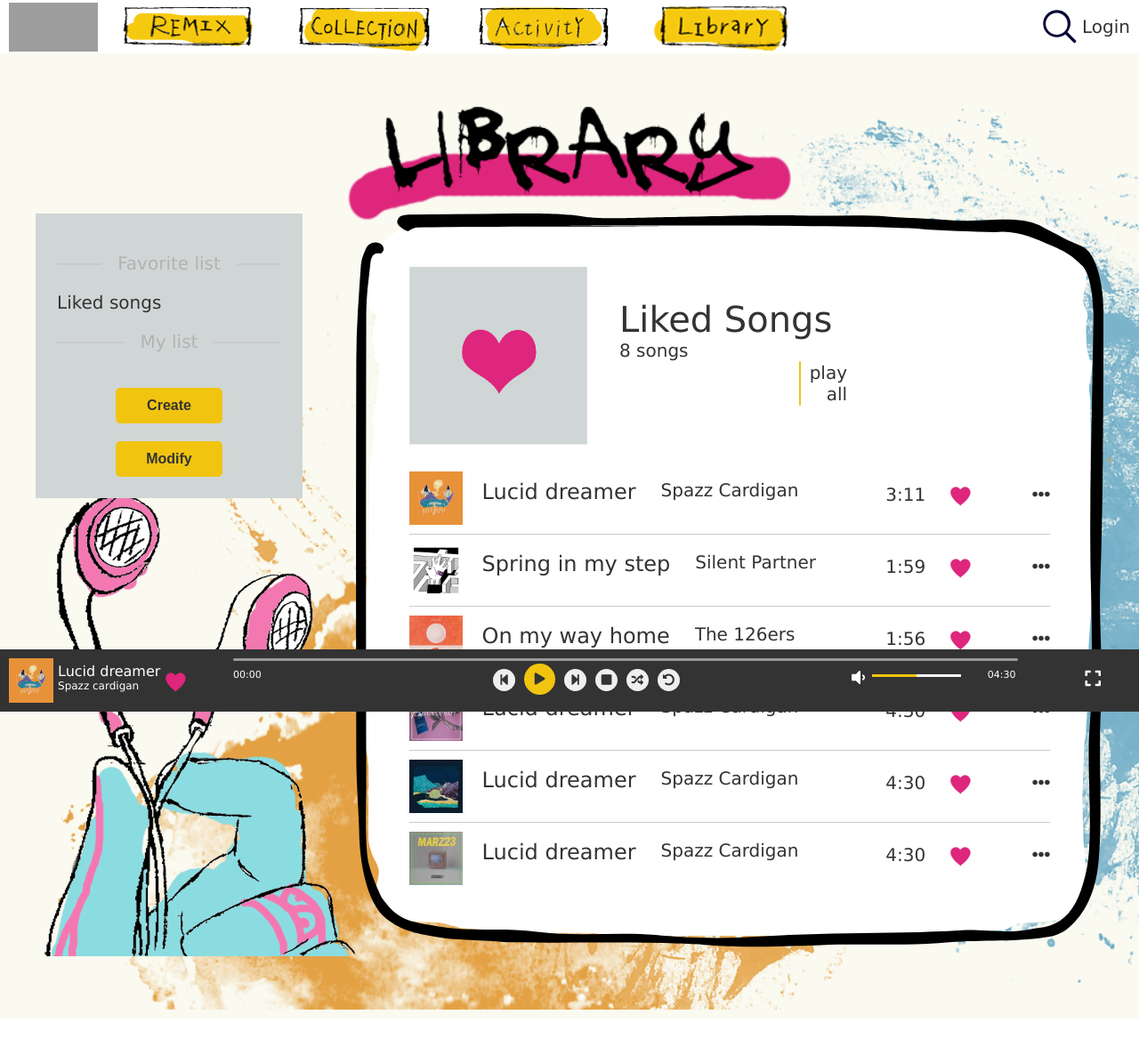
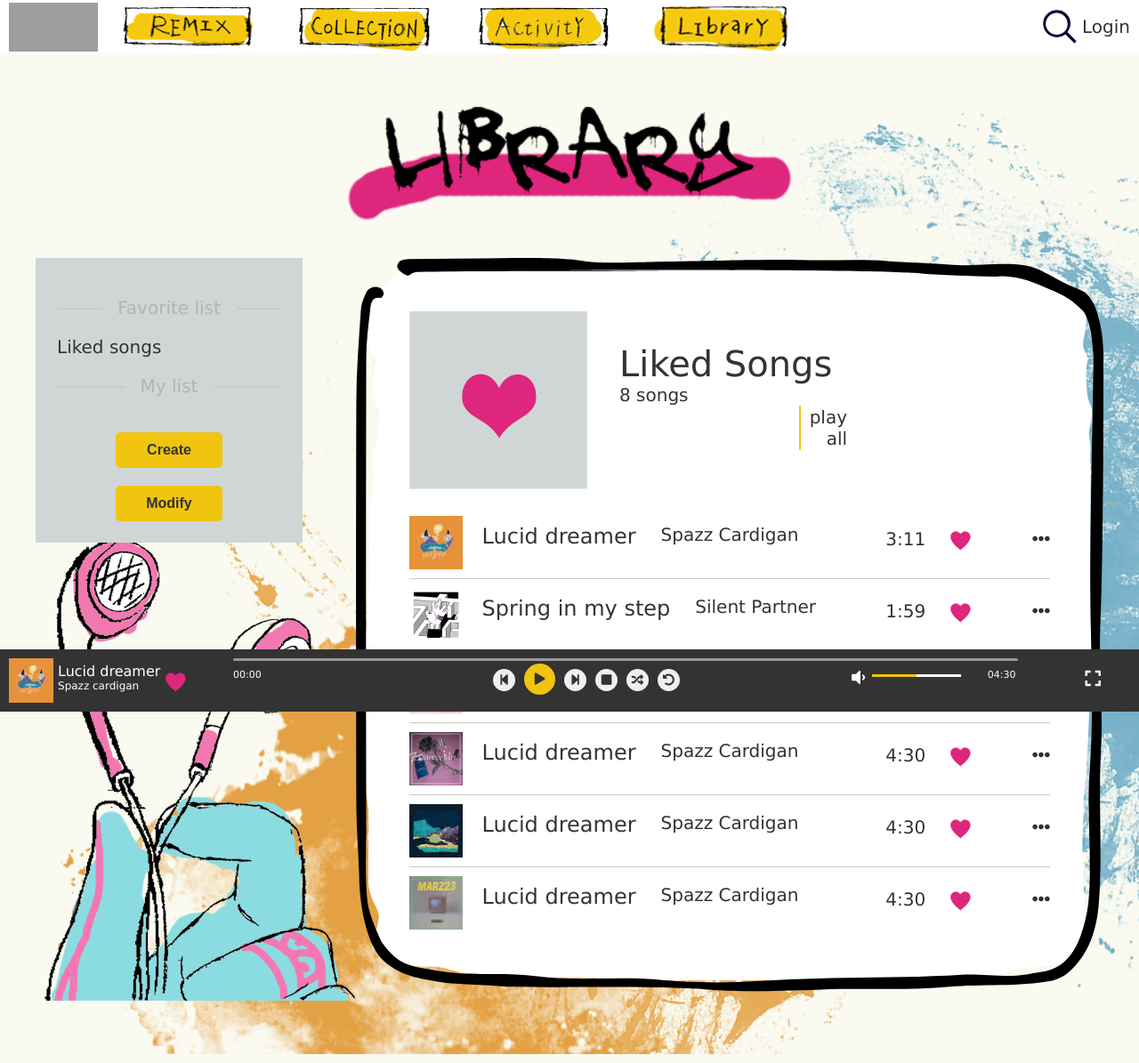
Before and after one commit to sexfat/G1, a PHP site: page /G1/library.html in a window 1280 px wide. Shown: the whole page at 89% size. Before the commit the page ends 1145 px from the top, so only its background shows below. Run offline with PHP 8.4, Linux system fonts and the light colour scheme; data that the repository does not hold is empty; style sheets or scripts are compiled from the project's sources; some libraries are stand-ins or nearby versions; grey boxes are pictures that could not be loaded.

Commit message:
1/4 - 修改main&header 間距

```diff
--- a/scss/_library.scss
+++ b/scss/_library.scss
@@ -47,7 +47,7 @@ $mainRed : #de267d;
 .library_main {
   width: 100%;
   max-width: 1200px;
-  margin: 0 auto;
+  margin: 50px auto 0;
   padding-bottom: 70px;
 
   img {
```
